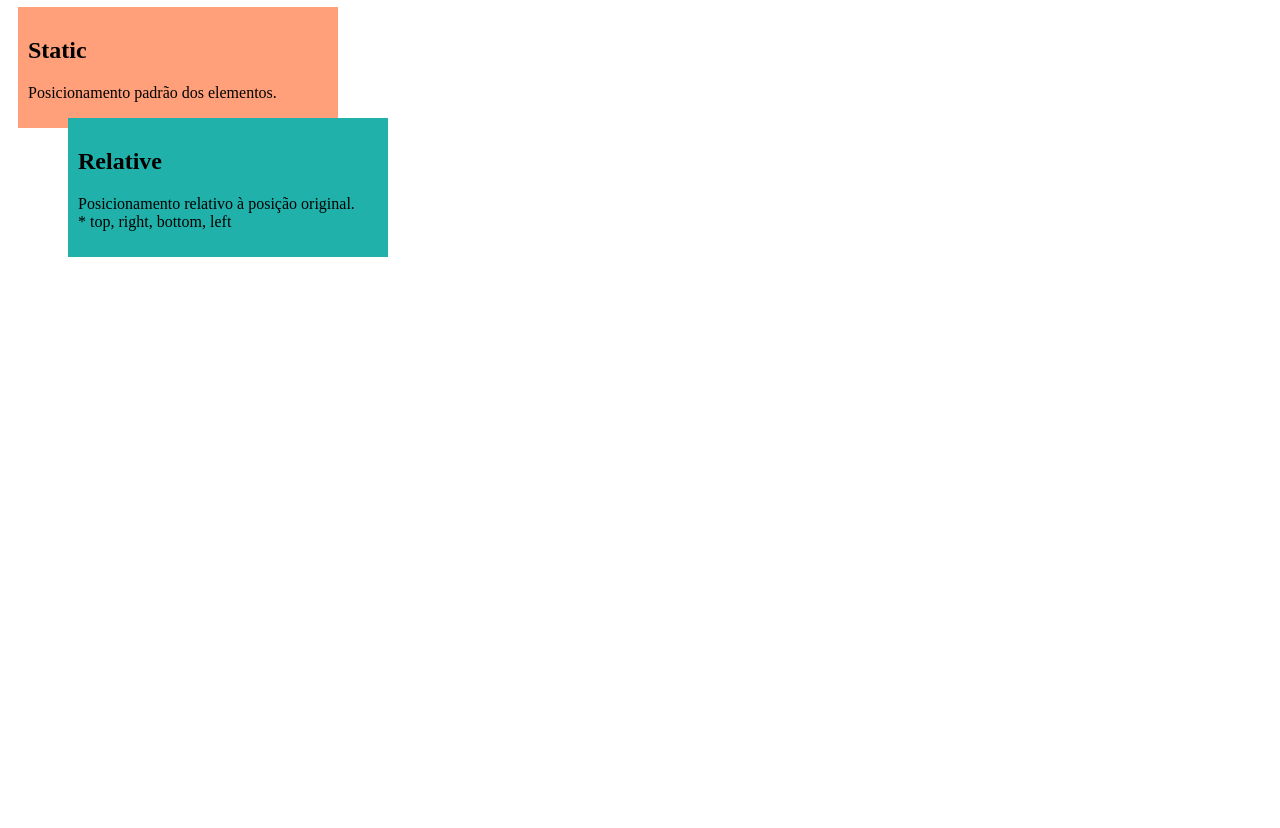
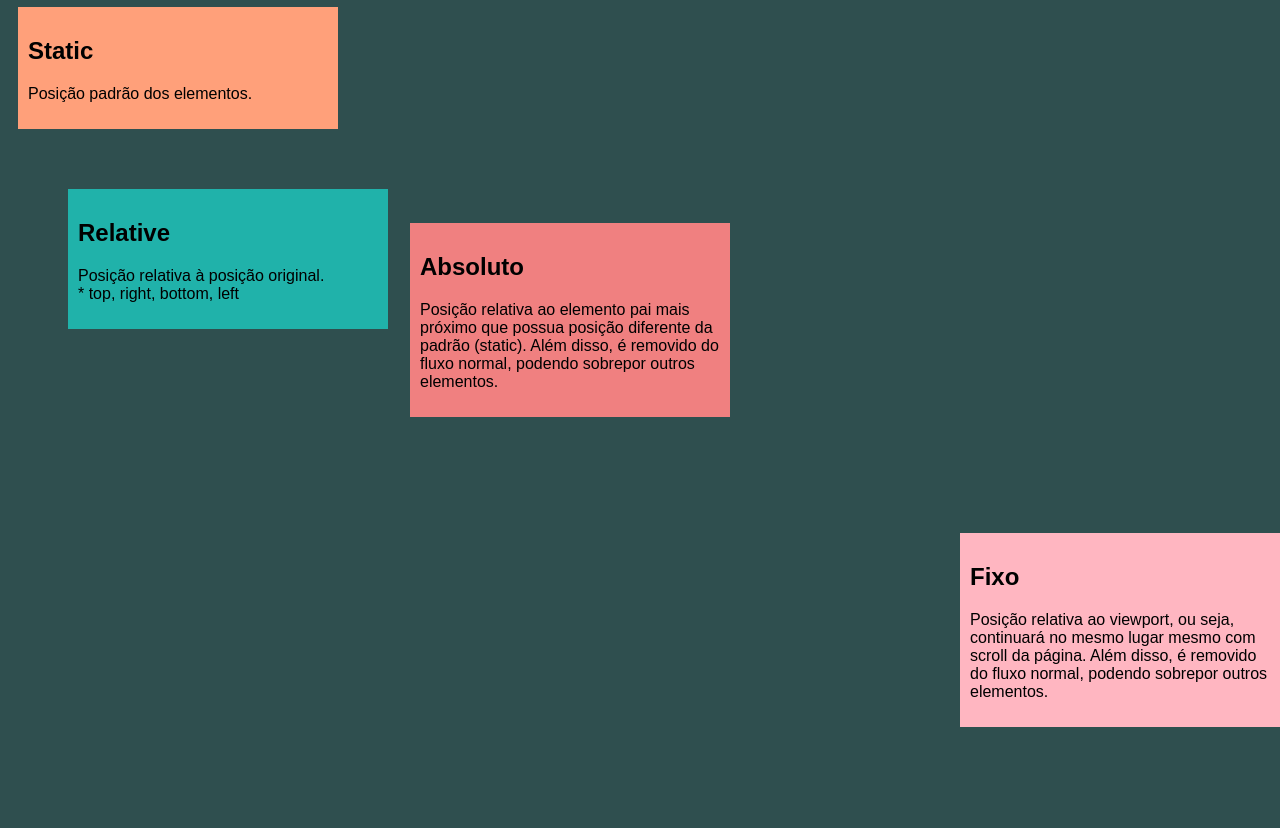
Before and after one commit to erikvsuris/udemy-webdev, a plain HTML site: page css/posicionamentos/index.html in a window 1280 px wide. Shown: the part 73-901 px from the top of the page. Before the commit the page ends 800 px from the top, so only its background shows below. Drawn offline with Linux system fonts and the light colour scheme.

Commit message:
Posicionamentos 2

```diff
--- a/css/posicionamentos/index.html
+++ b/css/posicionamentos/index.html
@@ -6,6 +6,15 @@
     <meta name="viewport" content="width=device-width, initial-scale=1.0">
     <title>Posicionamentos</title>
     <style>
+        body {
+            background: darkslategrey;
+            font-family: Arial, Helvetica, sans-serif;
+
+            height: 2000px;
+        }
+        h1 {
+            color: white;
+        }
         #static {
             background: lightsalmon;
 
@@ -19,11 +28,32 @@
             background: lightseagreen;
 
             position: relative;
-            top: -20px;
+            top: 50px;
             left: 50px;
 
             width: 300px;
             margin: 10px;
+            padding: 10px;
+        }
+        #absolute {
+            background: lightcoral;
+
+            position: absolute;
+            bottom: 300px;
+            left: 400px;
+
+            width: 300px;
+            margin: 10px;
+            padding: 10px;
+        }
+        #fixed {
+            background: lightpink;
+
+            position: fixed;
+            bottom: 0px;
+            right: 0px;
+
+            width: 300px;
             padding: 10px;
         }
     </style>
@@ -33,14 +63,26 @@
     <div id="static">
         <h2>Static</h2>
         <p>
-            Posicionamento padrão dos elementos.
+            Posição padrão dos elementos.
         </p>
     </div>
     <div id="relative">
         <h2>Relative</h2>
         <p>
-            Posicionamento relativo à posição original. <br>
+            Posição relativa à posição original. <br>
             * top, right, bottom, left
+        </p>
+    </div>
+    <div id="absolute">
+        <h2>Absoluto</h2>
+        <p>
+            Posição relativa ao elemento pai mais próximo que possua posição diferente da padrão (static). Além disso, é removido do fluxo normal, podendo sobrepor outros elementos.
+        </p>
+    </div>
+    <div id="fixed">
+        <h2>Fixo</h2>
+        <p>
+            Posição relativa ao viewport, ou seja, continuará no mesmo lugar mesmo com scroll da página. Além disso, é removido do fluxo normal, podendo sobrepor outros elementos.
         </p>
     </div>
 </body>
```
